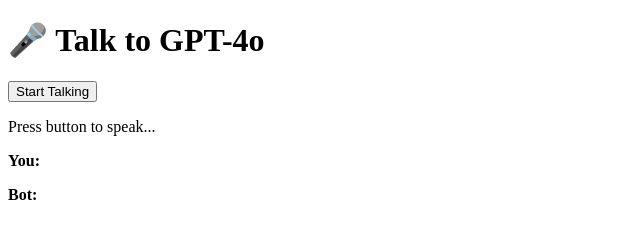
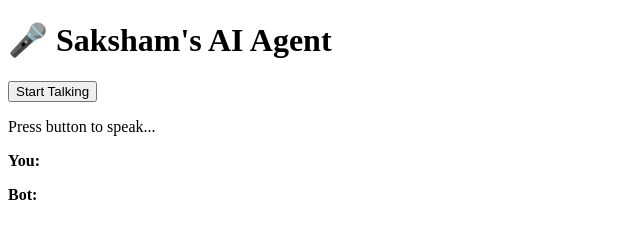
Before and after one commit to Saksham712003/Voice-Assistant-Bot, a plain HTML site: page index.html in a window 1280 px wide. Shown: the whole page, without its empty margins (0-640 px from the left). Drawn offline with Linux system fonts and the light colour scheme.

Commit message:
Update index.html

```diff
--- a/index.html
+++ b/index.html
@@ -4,7 +4,7 @@
   <title>VoiceBot GPT</title>
 </head>
 <body>
-  <h1>🎤 Talk to GPT-4o</h1>
+  <h1>🎤 Saksham's AI Agent</h1>
   <button onclick="startRecording()">Start Talking</button>
   <p id="status">Press button to speak...</p>
   <p><b>You:</b> <span id="user"></span></p>
```
